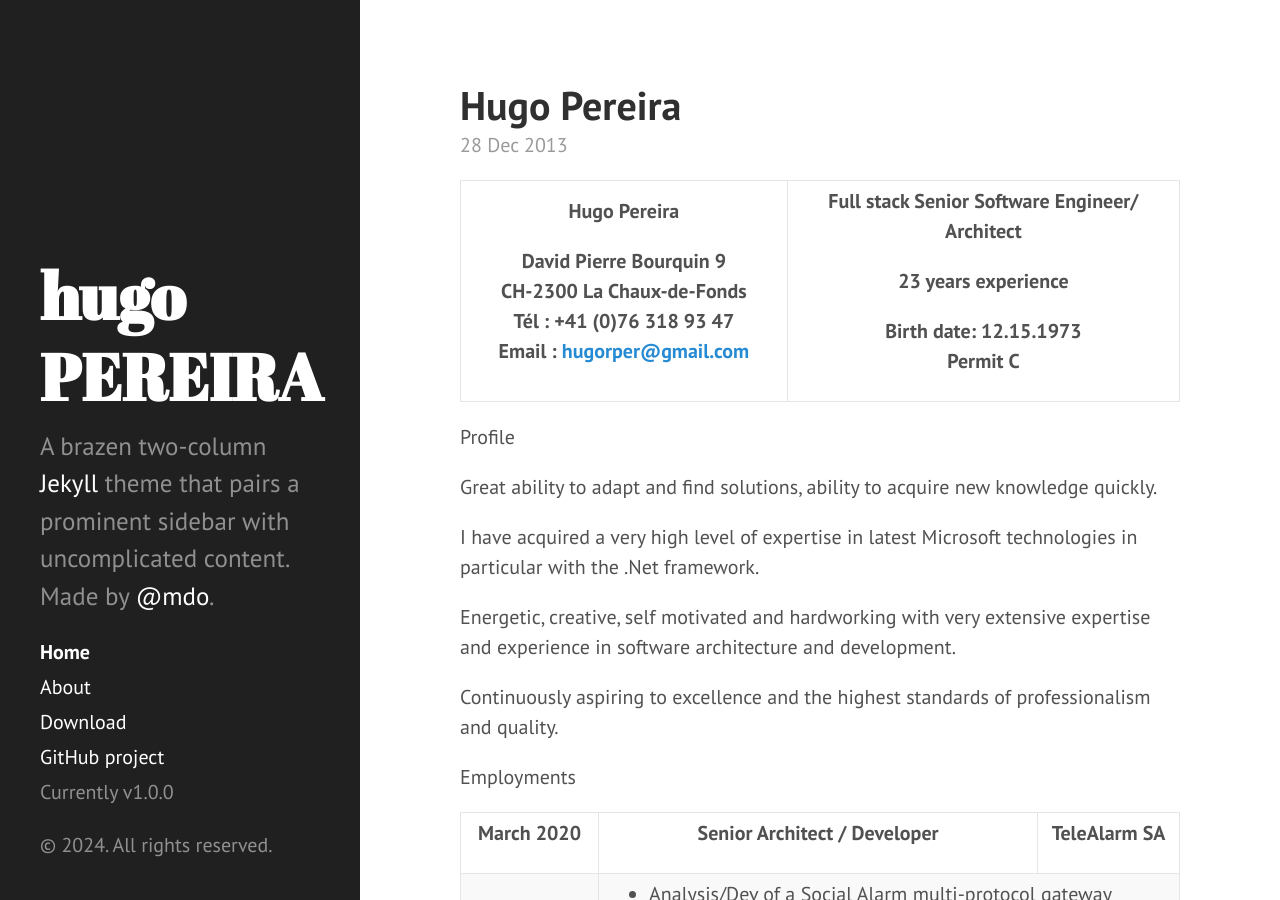
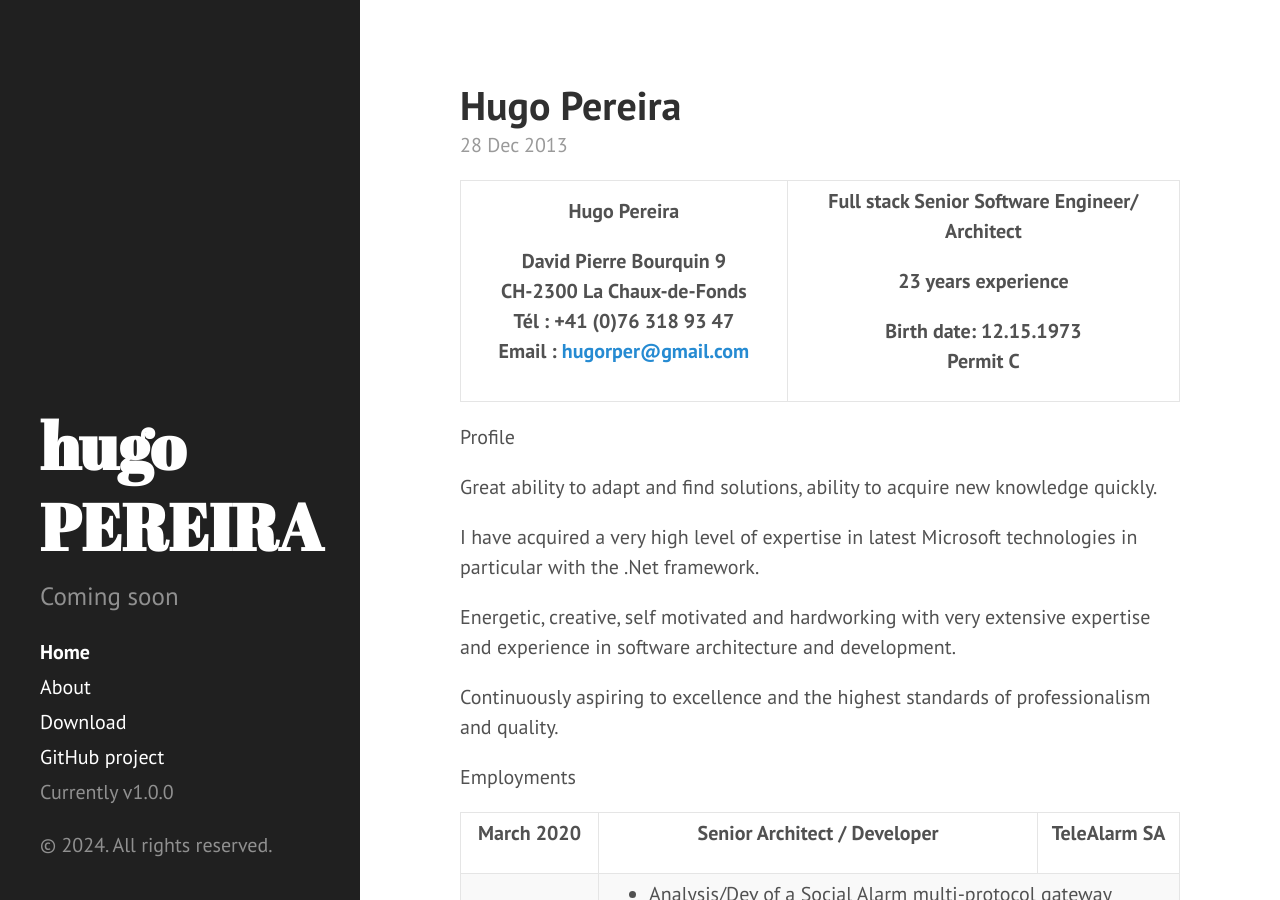
Before and after one commit to hugorper/hugorper.github.io, a Jekyll site: the page built from index.html, in a window 1280 px wide and 900 px high. Built offline with Jekyll 4.4.1, drawn with Linux system fonts in a browser that asks for light colours; the list of posts is cut into pages by our own code.

Commit message:
feat: crapy speed update

```diff
--- a/_config.yml
+++ b/_config.yml
@@ -8,8 +8,8 @@ relative_permalinks: false
 
 # Setup
 title:            hugo PEREIRA
-tagline:          'A personal presentation Jekyll theme'
-description:      'A brazen two-column <a href="http://jekyllrb.com" target="_blank">Jekyll</a> theme that pairs a prominent sidebar with uncomplicated content. Made by <a href="https://twitter.com/mdo" target="_blank">@mdo</a>.'
+tagline:          'A personal presentation'
+description:      'Coming soon'
 url:              https://github.com/hugorper.github.io
 baseurl:          /
 
```
